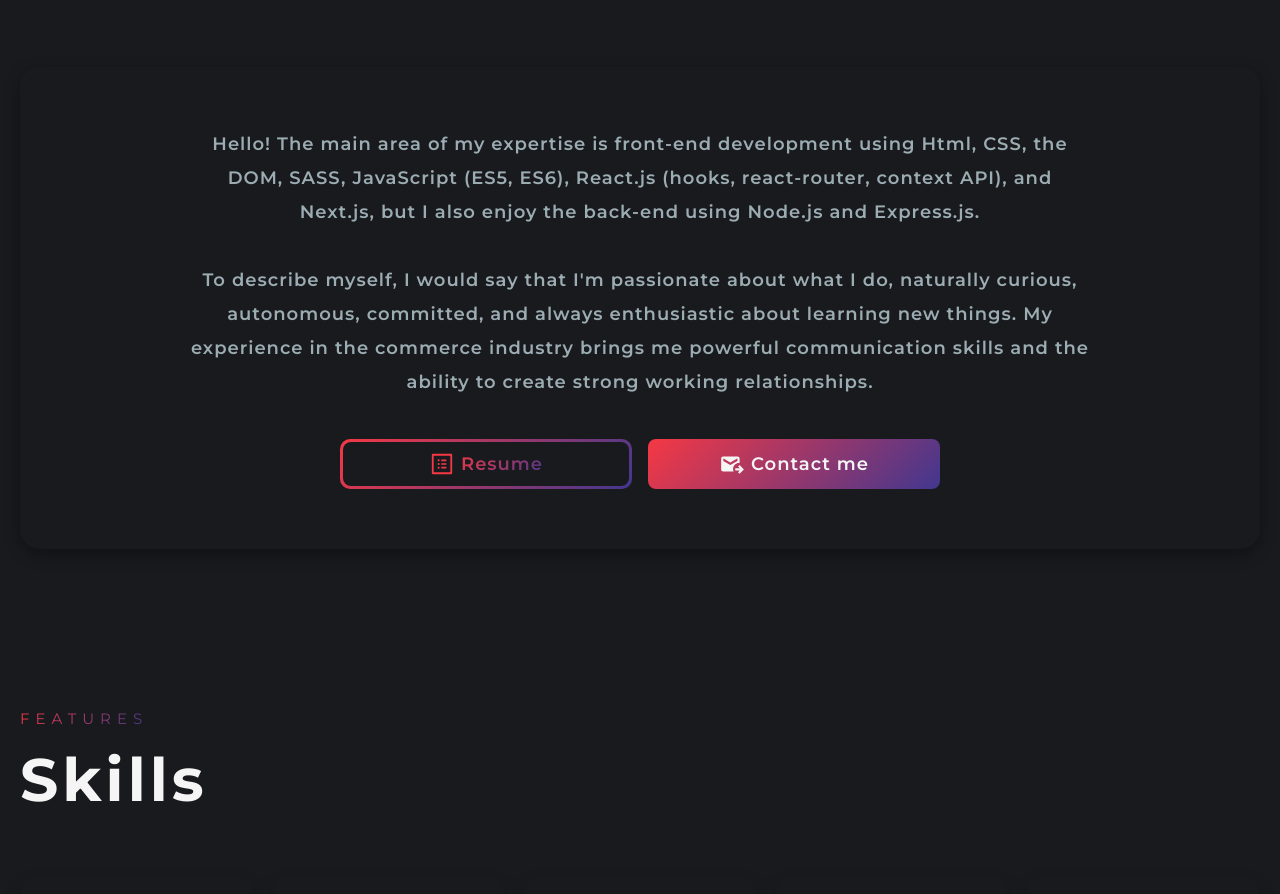
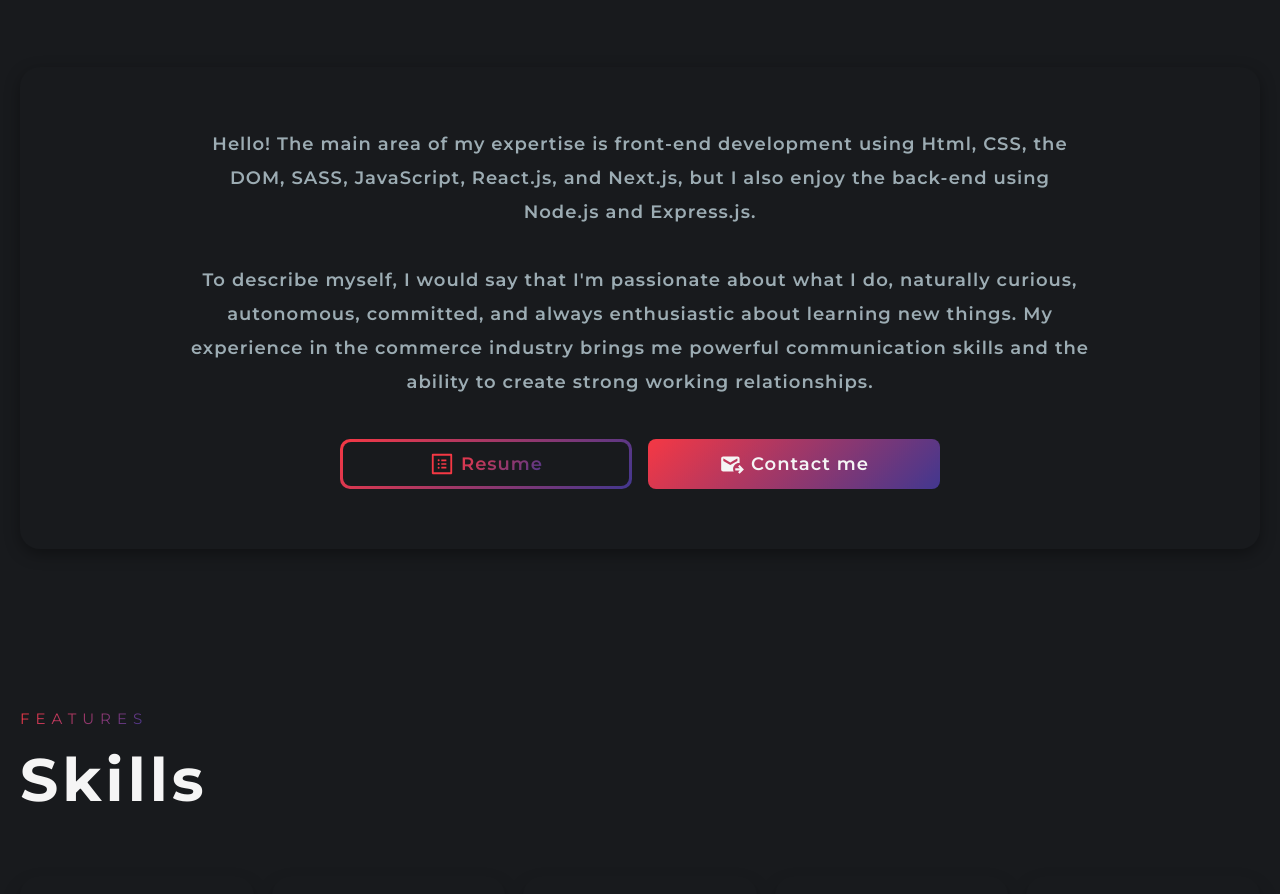
Before and after one commit to kevinsauvage/next-portfolio, a Next.js app: page / in a window 1280 px wide. Shown: the part 980-1874 px from the top of the page. Built offline with nearby package versions, Linux system fonts and the light colour scheme.

Commit message:
updating banner and about

```diff
--- a/src/component/About/About.jsx
+++ b/src/component/About/About.jsx
@@ -35,8 +35,9 @@ const About = () => {
           <div className={styles["About__wrapper"]}>
             <p>
               Hello! The main area of my expertise is front-end development using Html, CSS, the
-              DOM, SASS, JavaScript (ES5, ES6), React.js (hooks, react-router, context API), and
-              Next.js, but I also enjoy the back-end using Node.js and Express.js. <br />
+              DOM, SASS, JavaScript, React.js, and Next.js, but I also enjoy the back-end using
+              Node.js and Express.js.
+              <br />
               <br />
               To describe myself, I would say that I'm passionate about what I do, naturally
               curious, autonomous, committed, and always enthusiastic about learning new things. My
```
